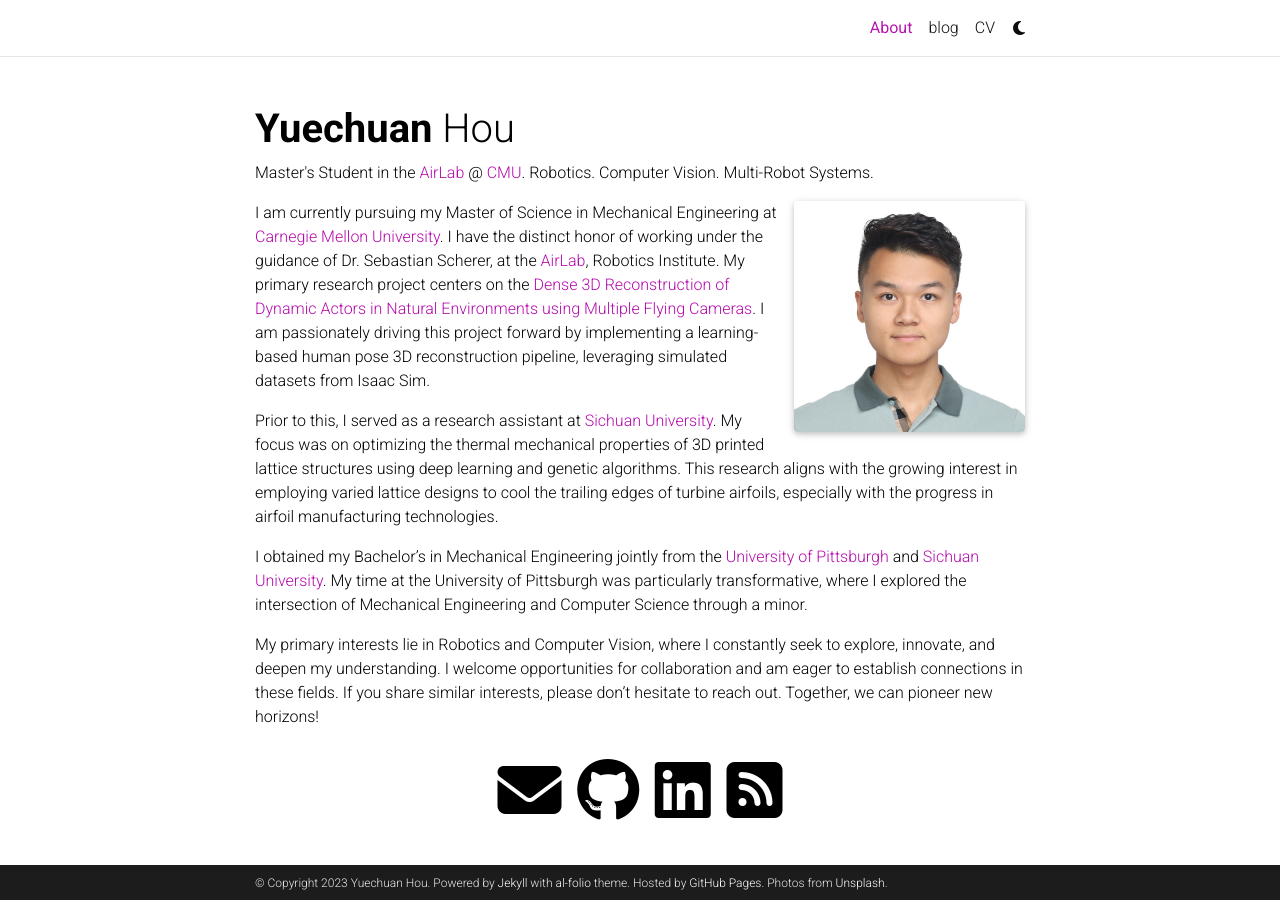
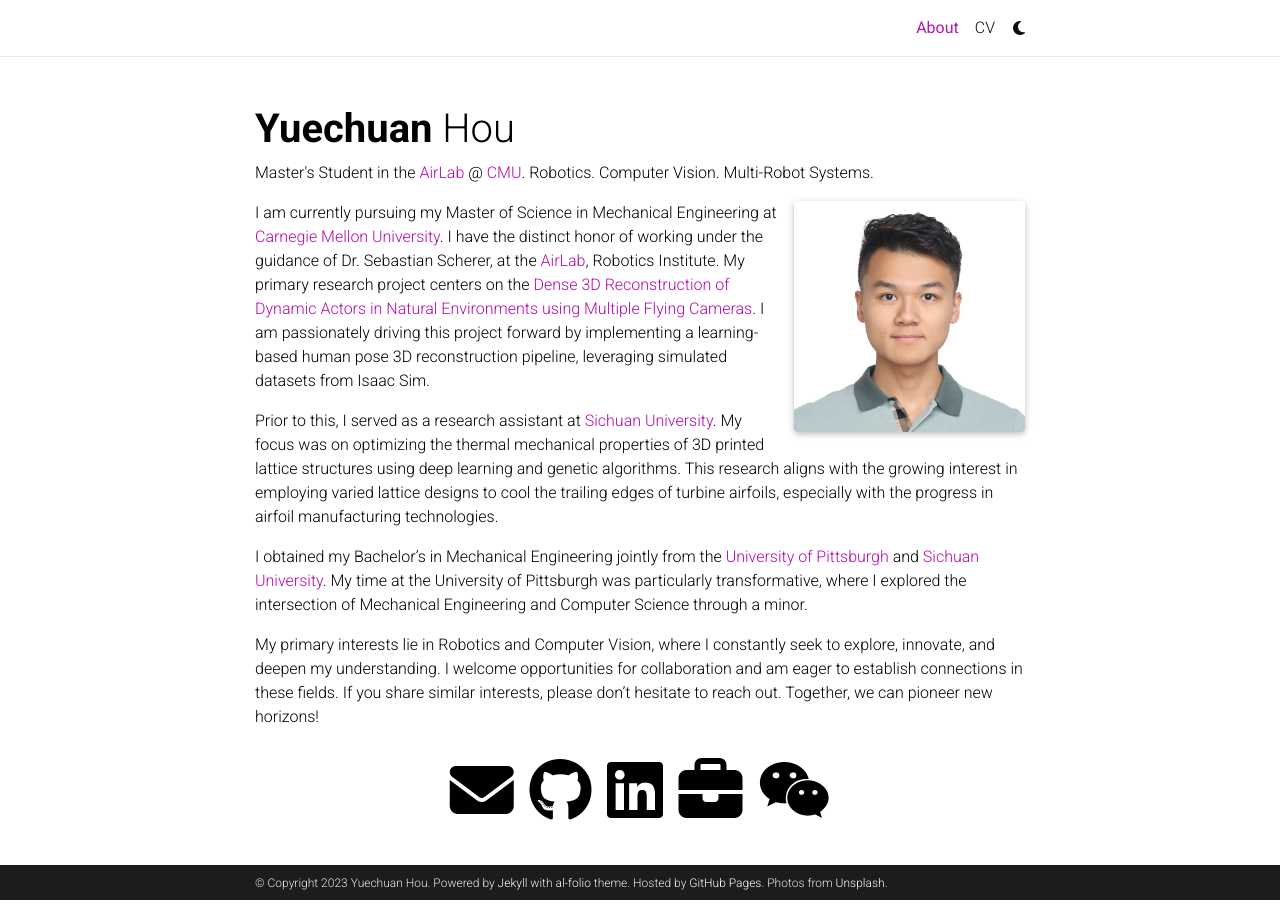
Before and after one commit to yuechuanhou/yuechuanhou.github.io, a Jekyll site: the page built from _pages/about.md, in a window 1280 px wide. Built offline with Jekyll 4.4.1, drawn with Linux system fonts in a browser that asks for light colours; comment, search, counter and statistics services are not loaded; a style sheet for code colours, icons or effects is not loaded.

Commit message:
DIsable Blog and Update Social Integration

```diff
--- a/_config.yml
+++ b/_config.yml
@@ -41,7 +41,7 @@
 # will use title and url fields
 # Take a look to https://github.com/jekyll/jekyll-feed for more customization
 
-rss_icon: true
+rss_icon: false
 
 # -----------------------------------------------------------------------------
 # Layout
@@ -85,7 +85,7 @@
 research_gate_profile: # your profile on ResearchGate
 scopus_id: # your profile on Scopus
 blogger_url: # your blogger URL
-work_url: # work page URL
+work_url: https://theairlab.org/team/yuechuan_hou/ # work page URL
 keybase_username: # your keybase user name
 wikidata_id: # your wikidata id
 wikipedia_id: # your wikipedia id (Case sensitive)
@@ -101,7 +101,7 @@
 youtube_id: # your youtube channel id (youtube.com/@<youtube_id>)
 discord_id: # your discord id (18-digit unique numerical identifier)
 zotero_username: # your zotero username
-wechat_qr: # filename of your wechat qr-code saved as an image (e.g., wechat-qr.png if saved to assets/img/wechat-qr.png)
+wechat_qr: wechat-qr.png # filename of your wechat qr-code saved as an image (e.g., wechat-qr.png if saved to assets/img/wechat-qr.png)
 
 contact_note: >
 
@@ -120,7 +120,7 @@
 # -----------------------------------------------------------------------------
 
 blog_name: al-folio # blog_name will be displayed in your blog page
-blog_nav_title: blog # your blog must have a title for it to be displayed in the nav bar
+blog_nav_title: # your blog must have a title for it to be displayed in the nav bar
 blog_description: a simple whitespace theme for academics
 permalink: /blog/:year/:title/
 
```
Also changed, not shown: assets/img/wechat-qr.png (added).
